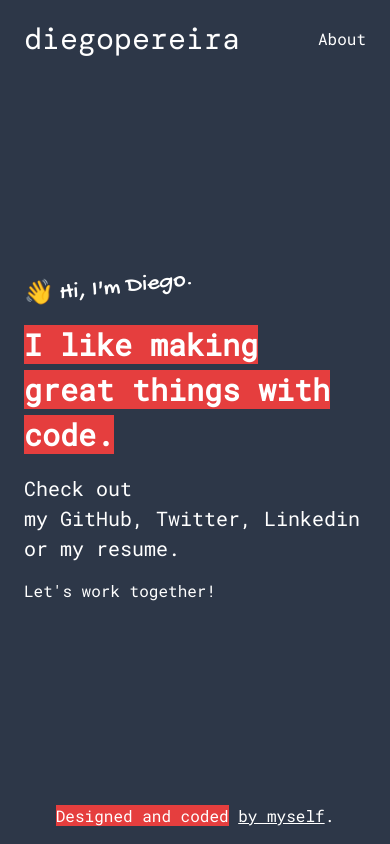
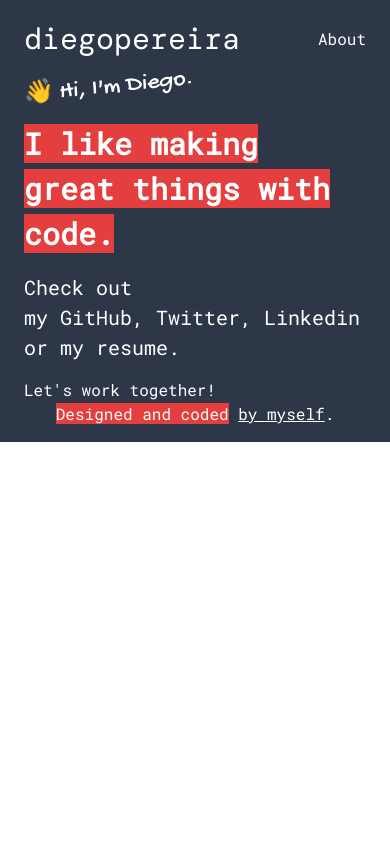
Before and after one commit to gomespereira/personal-website, a Next.js app: page / in a window 390 px wide. Built offline with nearby package versions, Linux system fonts and the light colour scheme.

Commit message:
Add another approach to fix the viewport problem on mobile devices

```diff
--- a/styles/index.css
+++ b/styles/index.css
@@ -36,7 +36,8 @@
 
 #__next {
   font-family: 'Roboto Mono', monospace;
-  @apply flex flex-col max-w-full h-screen max-h-screen bg-gray-800 text-white;
+  min-height: -webkit-fill-available;
+  @apply flex flex-col max-w-full bg-gray-800 text-white;
 }
 
 #logo {
```
